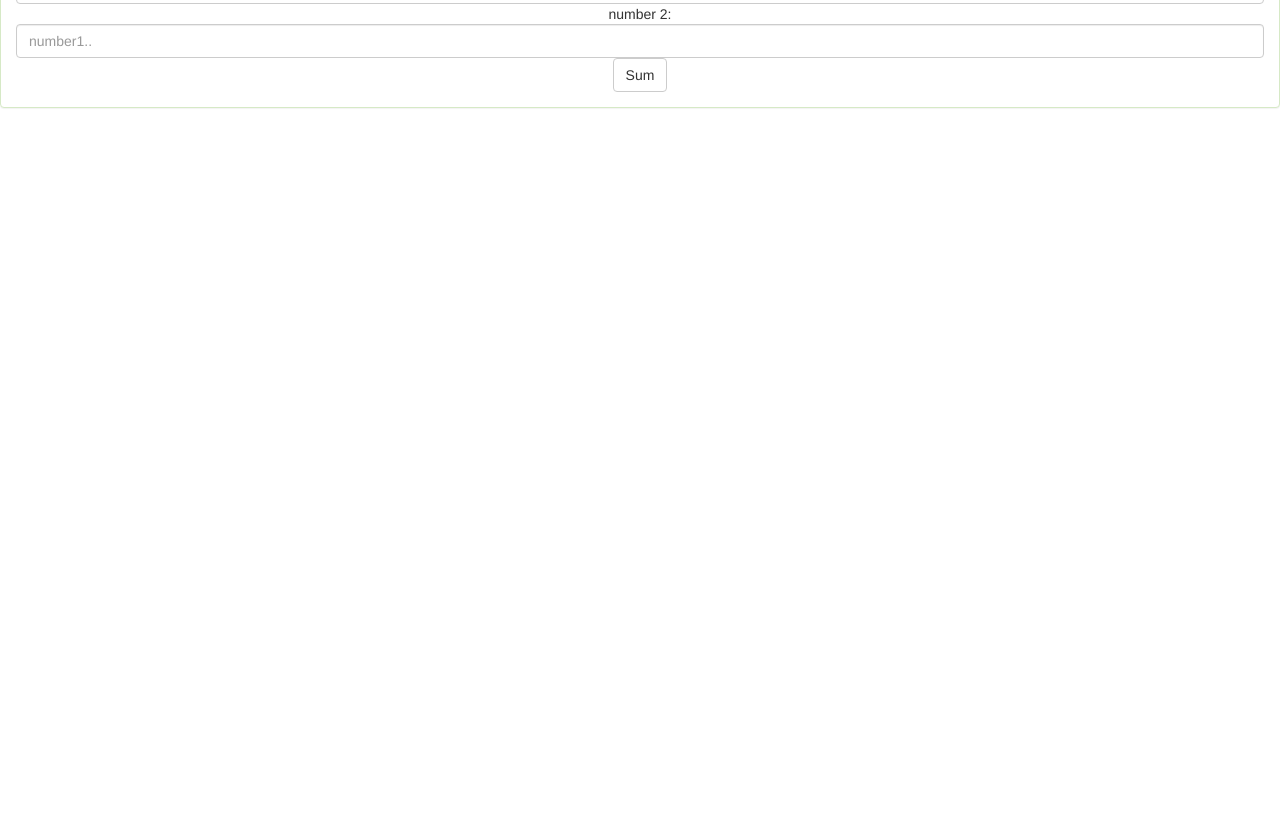
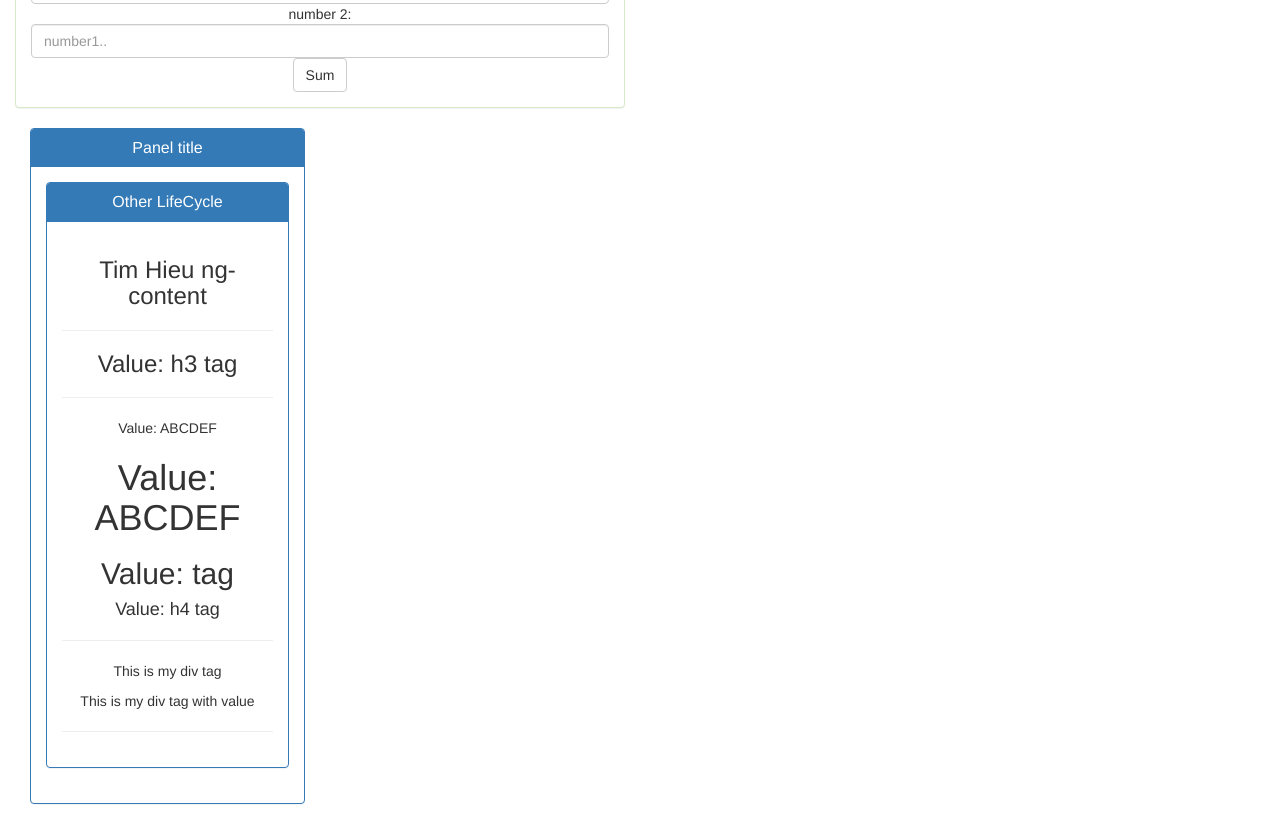
Before and after one commit to ThienNguyen96/Angular_Template, an Angular app: page / in a window 1280 px wide. Shown: the part 360-1184 px from the top of the page. Before the commit the page ends 800 px from the top, so only its background shows below. Built offline with nearby package versions, Linux system fonts and the light colour scheme.

Commit message:
add content ng-content

```diff
--- a/src/app/app.component.html
+++ b/src/app/app.component.html
@@ -4,6 +4,7 @@
     ngOnchanges & ngDoCheck
   </h1>
 
+    <div class="col-md-6">
       <div class="panel panel-success">
         <div class="panel-heading">
           <h3 class="panel-title">Panel title</h3>
@@ -20,6 +21,25 @@
           number 2:<input type="number" [(ngModel)]="nb2"  class="form-control" id="exampleInputAmount" placeholder="number1..">
 
           <button type="button" class="btn btn-default" (click)="tinhTong()">Sum</button>
+        </div>
+    </div>
+    <div class="col-md-6">
+      <div class="panel panel-primary">
+          <div class="panel-heading">
+            <h3 class="panel-title">Panel title</h3>
+          </div>
+          <div class="panel-body">
+            <app-other-lifecycle>
+              Value: ABCDEF
+              <h1>Value: ABCDEF</h1>
+              <h2>Value: tag</h2>
+              <h3 class="myClass">Value: h3 tag</h3>
+              <h4 id="myID">Value: h4 tag</h4>
+              <p myAttr>This is my div tag</p>
+              <p myAttr='angular'>This is my div tag with value</p>
+            </app-other-lifecycle>
+          </div>
+      </div>
 
     </div>
   </div>
--- a/src/app/app.module.ts
+++ b/src/app/app.module.ts
@@ -5,11 +5,13 @@ import { AppRoutingModule } from './app-routing.module';
 import { AppComponent } from './app.component';
 import { LifeCycleComponent } from './life-cycle/life-cycle.component';
 import {FormsModule} from '@angular/forms';
+import { OtherLifecycleComponent } from './other-lifecycle/other-lifecycle.component';
 
 @NgModule({
   declarations: [
     AppComponent,
-    LifeCycleComponent
+    LifeCycleComponent,
+    OtherLifecycleComponent
   ],
   imports: [
     BrowserModule,
--- /dev/null
+++ b/src/app/other-lifecycle/other-lifecycle.component.html
@@ -0,0 +1,18 @@
+
+<div class="panel panel-primary">
+    <div class="panel-heading">
+      <h3 class="panel-title">Other LifeCycle</h3>
+    </div>
+    <div class="panel-body">
+      <h3>Tim Hieu ng-content</h3>
+      <ng-content></ng-content>
+      <hr>
+      <ng-content select=".myClass"></ng-content>
+      <hr>
+      <ng-content #myID></ng-content>
+      <hr>
+      <ng-content select="[myAttr]"></ng-content>
+      <hr>
+      <ng-content select="[myAttr=angular4]"></ng-content>
+    </div>
+</div>
--- /dev/null
+++ b/src/app/other-lifecycle/other-lifecycle.component.ts
@@ -0,0 +1,15 @@
+import { Component, OnInit } from '@angular/core';
+
+@Component({
+  selector: 'app-other-lifecycle',
+  templateUrl: './other-lifecycle.component.html',
+  styleUrls: ['./other-lifecycle.component.scss']
+})
+export class OtherLifecycleComponent implements OnInit {
+
+  constructor() { }
+
+  ngOnInit() {
+  }
+
+}
```
Also changed, not shown: src/app/other-lifecycle/other-lifecycle.component.scss (added), 2 other files (tests, documents, lock files or other folders). Lines whose indentation alone changed are shown as unchanged.
